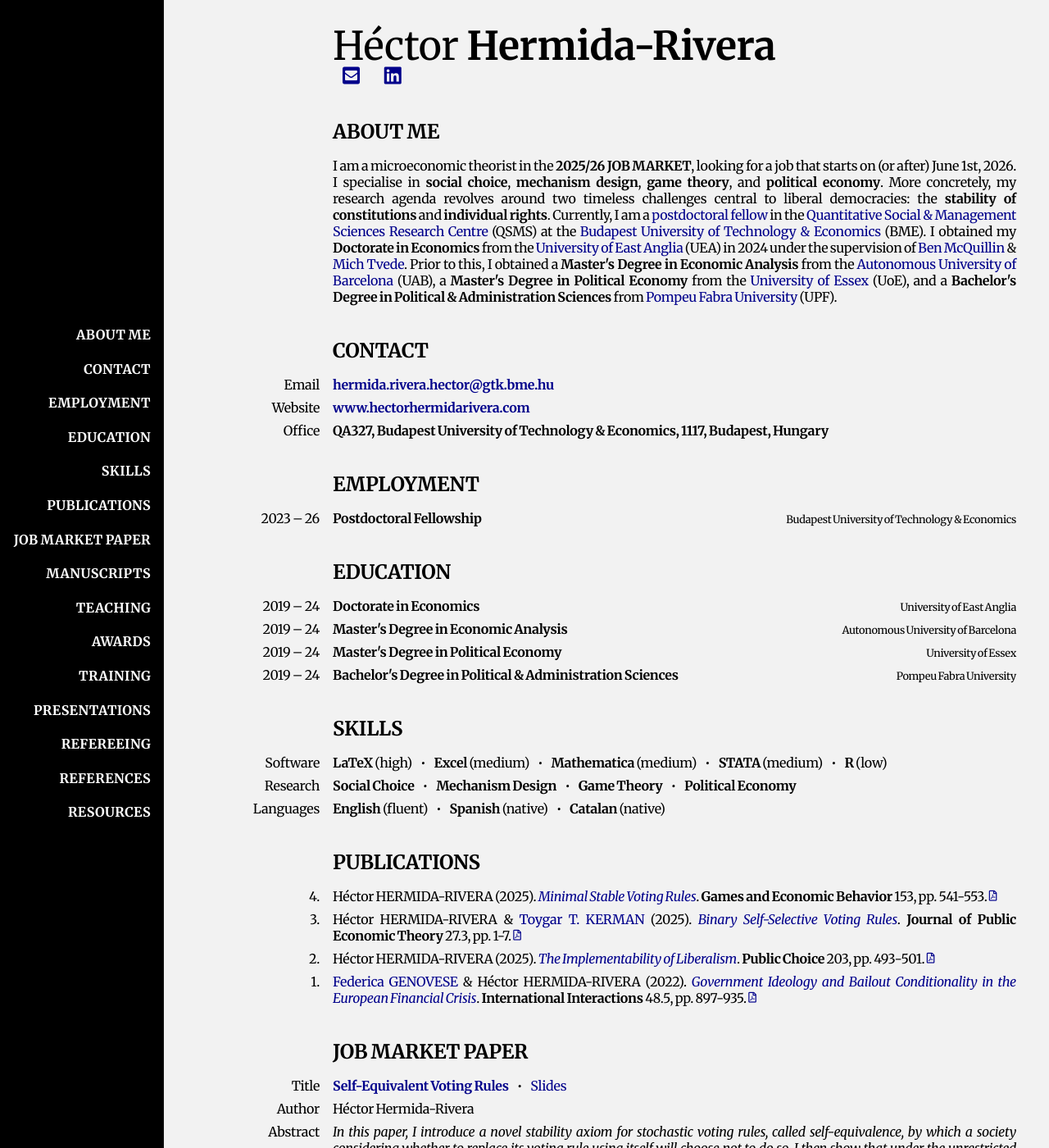
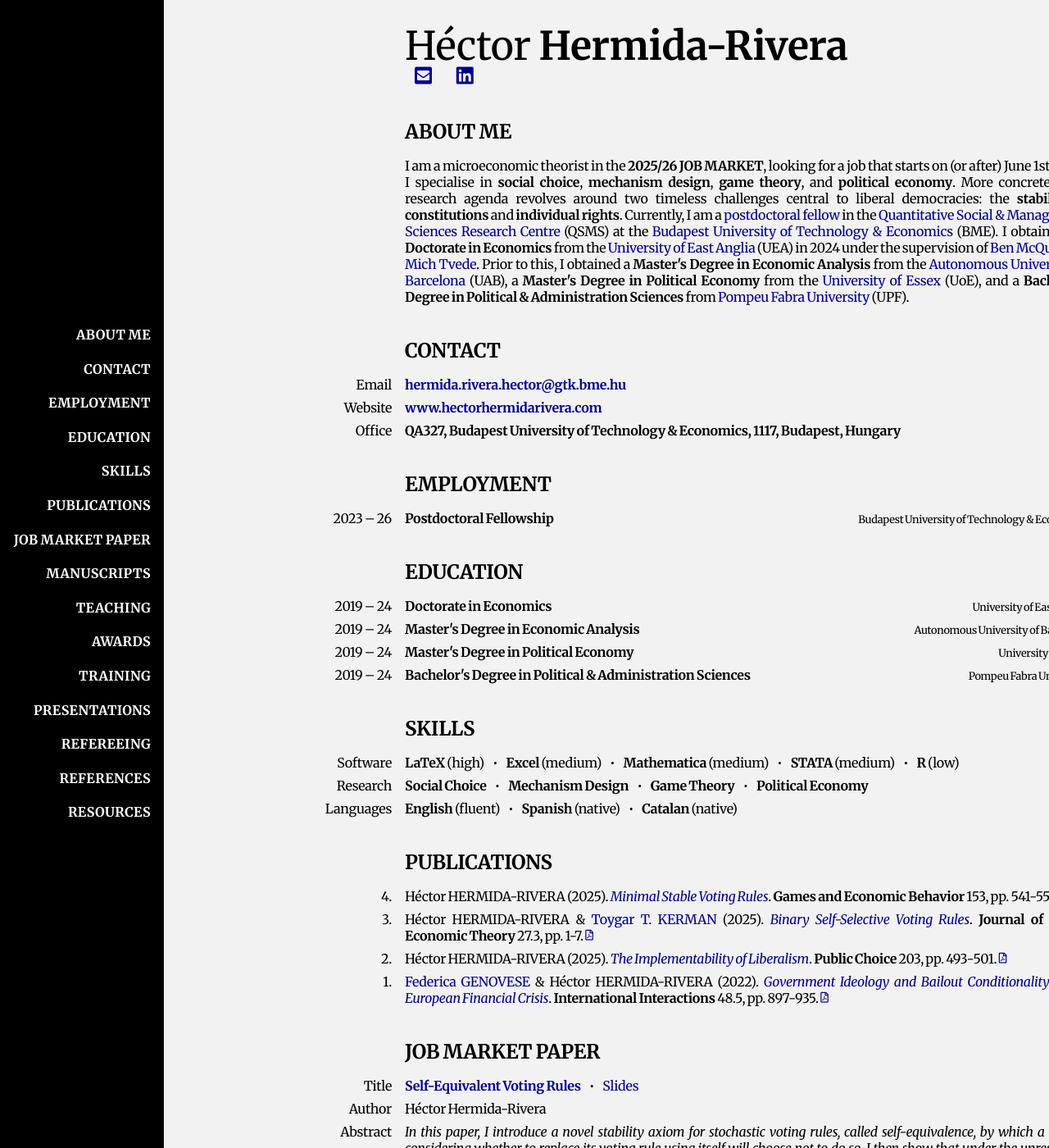
Before and after one commit to HectorHermidaRivera/hectorhermidarivera.github.io, a Jekyll site: the page built from index.md, in a window 1280 px wide and 1400 px high. Shown: the whole window at 82% size. Built offline with Jekyll 4.4.1, drawn with Linux system fonts in a browser that asks for light colours; a style sheet for code colours, icons or effects is not loaded.

Commit message:
Update style.css

```diff
--- a/assets/css/style.css
+++ b/assets/css/style.css
@@ -66,7 +66,7 @@ body {
 } */
 
 .content {
-  margin-left: calc(200px + (100vw - 1200px)/2); /* sidebar + dynamic left space */
+  margin-left: calc(200px + (100vw - 1024px)/2); /* sidebar + dynamic left space */
   margin-right: 200px;
   max-width: 1000px;
   width: calc(100% - 225px);
```
